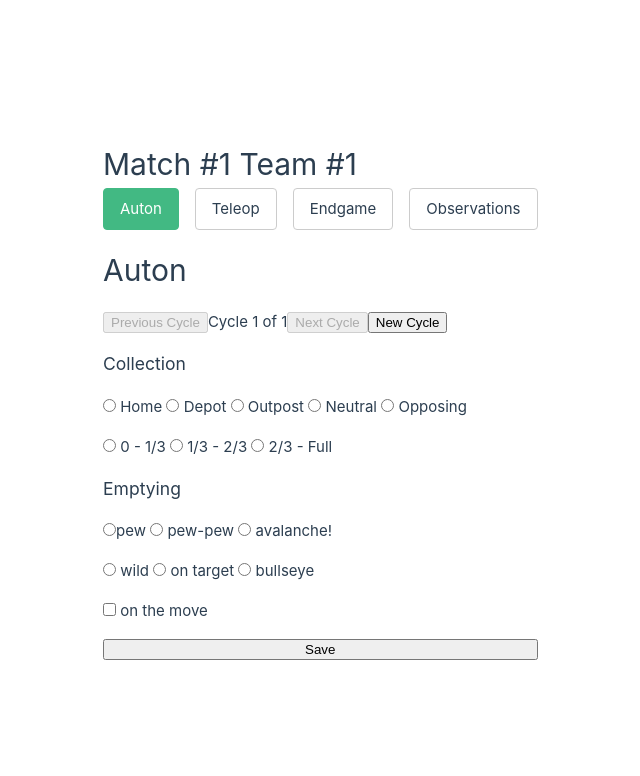
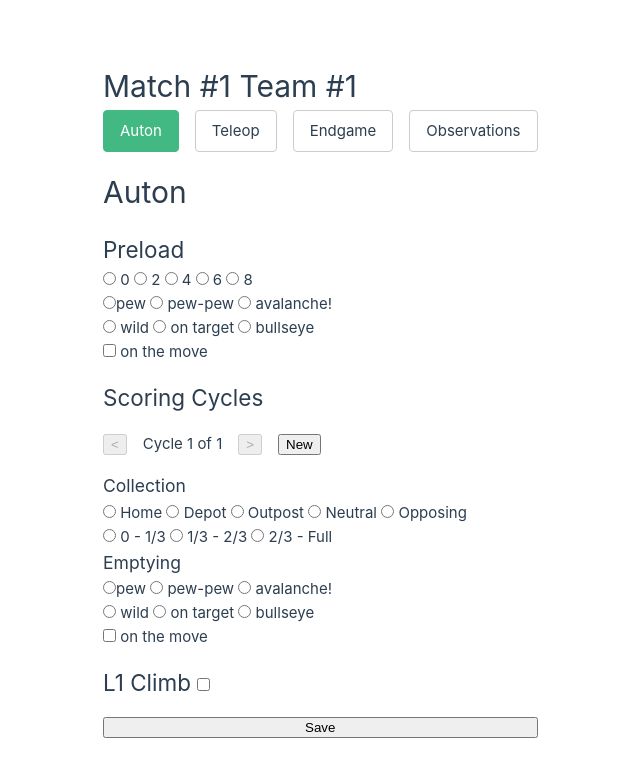
Before and after one commit to lauramoore/2026RebuiltScout, a Vue app: page /scout/1/1/1/auton in a window 1280 px wide. Shown: the top 776 px of the page, without its empty margins (537-1177 px from the left). Built offline with nearby package versions, Linux system fonts and the light colour scheme; no server answers; sample sign-in values are in the browser's storage.

Commit message:
clean up styles, refactoring for consistent behavior, look n feel, added missing phase attributes and cycle possibilities

```diff
--- /dev/null
+++ b/src/scout/components/CycleNavigator.vue
@@ -0,0 +1,36 @@
+<template>
+  <div class="cycle-navigator">
+    <button @click="$emit('previous')" :disabled="currentIndex === 0" type="button">&lt;</button>
+    <span>Cycle {{ currentIndex + 1 }} of {{ totalCycles }}</span>
+    <button @click="$emit('next')" :disabled="currentIndex >= totalCycles - 1" type="button">&gt;</button>
+    <button @click="$emit('add')" type="button">{{ newButtonText }}</button>
+  </div>
+</template>
+
+<script setup>
+defineProps({
+  currentIndex: {
+    type: Number,
+    required: true
+  },
+  totalCycles: {
+    type: Number,
+    required: true
+  },
+  newButtonText: {
+    type: String,
+    default: 'New'
+  }
+});
+
+defineEmits(['previous', 'next', 'add']);
+</script>
+
+<style scoped>
+.cycle-navigator {
+  display: flex;
+  align-items: center;
+  gap: 1rem;
+  margin-block: 1rem;
+}
+</style>
--- a/src/scout/components/DefenseCycle.vue
+++ b/src/scout/components/DefenseCycle.vue
@@ -17,36 +17,37 @@
       <input type="radio" value="home" v-model="defenseLocation" /> Home
     </label>
   </div>
+  <h3>Effectiveness</h3>
   <div>
     <label>
-      <input type="radio" value="1" v-model="effective" /> minor
+      <input type="radio" :value="1" v-model="effective" /> minor
     </label>
     <label>
-      <input type="radio" value="3" v-model="effective" /> decent
+      <input type="radio" :value="3" v-model="effective" /> decent
     </label>
     <label>
-      <input type="radio" value="7" v-model="effective" /> excellent
+      <input type="radio" :value="7" v-model="effective" /> excellent
     </label>
   </div>
-  <h3>Penaties</h3>
+  <h3>Penalties</h3>
   <div>
     <label>
-      <input type="radio" value="0" v-model="penalties" /> None
+      <input type="radio" :value="0" v-model="penalties" /> None
     </label>
     <label>
-      <input type="radio" value="1" v-model="penalties" /> 1-2
+      <input type="radio" :value="1" v-model="penalties" /> 1-2
     </label>
     <label>
-      <input type="radio" value="5" v-model="penalties" /> 3+
-    </label>
-    <div>
-    <label>
-      <input type="checkbox" value="true" v-model="majorFoul" />Yellow Card
-    </label>
-        <label>
-      <input type="checkbox" value="true" v-model="techFoul" />Red Card
+      <input type="radio" :value="5" v-model="penalties" /> 3+
     </label>
   </div>
+  <div>
+    <label>
+      <input type="checkbox" v-model="majorFoul" /> Yellow Card
+    </label>
+    <label>
+      <input type="checkbox" v-model="techFoul" /> Red Card
+    </label>
   </div>
 </template>
 
--- a/src/scout/components/ScoutAuton.vue
+++ b/src/scout/components/ScoutAuton.vue
@@ -1,21 +1,74 @@
 <template>
   <h1>Auton</h1>
   <div>
-    <button @click="previousCycle" :disabled="currentIndex === 0" type="button">Previous Cycle</button>
-    <span>Cycle {{ currentIndex + 1 }} of {{ (model.scoring || []).length }}</span>
-    <button @click="nextCycle" :disabled="currentIndex >= (model.scoring || []).length - 1" type="button">Next Cycle</button>
-    <button @click="addCycle" type="button">New Cycle</button>
+    <h2>Preload</h2>
+
+    <div>
+      <label>
+        <input type="radio" value="0" v-model="preload.count" /> 0
+      </label>
+      <label>
+        <input type="radio" value="2" v-model="preload.count" /> 2
+      </label>
+      <label>
+        <input type="radio" value="4" v-model="preload.count" /> 4
+      </label>
+      <label>
+        <input type="radio" value="6" v-model="preload.count" /> 6
+      </label>
+      <label>
+        <input type="radio" value="8" v-model="preload.count" /> 8
+      </label>
+    </div>
+    <div>
+    <label>
+      <input type="radio" value="1" v-model="preload.speed" />pew
+    </label>
+    <label>
+      <input type="radio" value="3" v-model="preload.speed" /> pew-pew
+    </label>
+    <label>
+      <input type="radio" value="7" v-model="preload.speed" /> avalanche!
+    </label>
   </div>
+   <div>
+    <label>
+      <input type="radio" value="1" v-model="preload.accuracy" /> wild
+    </label>
+    <label>
+      <input type="radio" value="3" v-model="preload.accuracy" /> on target
+    </label>
+    <label>
+      <input type="radio" value="7" v-model="preload.accuracy" /> bullseye
+    </label>
+  </div>
+  <div>
+     <label>
+      <input type="checkbox" value="true" v-model="preload.mobileShot" /> on the move
+    </label>
+  </div>
+  </div>
+
+  <div>
+    <h2>Scoring Cycles</h2>
+  <CycleNavigator :current-index="currentIndex" :total-cycles="cycles.length" @previous="previousCycle" @next="nextCycle" @add="addCycle" />
   <ScoreCycle v-model="currentCycleModel"/>
+  </div>
+
+  <div>
+     <h2>L1 Climb <label> <input type="checkbox" v-model="climb" />
+     </label></h2>
+  </div>
 </template>
 <script setup>
-import { computed, ref, watch } from 'vue';
+import { computed, ref } from 'vue';
 import ScoreCycle from './ScoreCycle.vue';
+import CycleNavigator from './CycleNavigator.vue';
+import { useCycleManager } from '../composables/useCycleManager.js';
 
 const props = defineProps({
   modelValue: Object
 });
-
 const emit = defineEmits(['update:modelValue']);
 
 const model = computed({
@@ -23,43 +76,18 @@ const model = computed({
   set: (value) => emit('update:modelValue', value)
 });
 
-const currentIndex = ref(0);
-
-watch(() => model.value.scoring, (newCycles) => {
-    if (!newCycles || newCycles.length === 0) {
-        model.value.scoring = [{}];
-    }
-    currentIndex.value = (model.value.scoring?.length || 1) - 1;
-}, { immediate: true });
-
-const currentCycleModel = computed({
-  get: () => {
-    return (model.value.scoring || [])[currentIndex.value] || {};
-  },
-  set: (value) => {
-    const newCycles = [...(model.value.scoring || [])];
-    newCycles[currentIndex.value] = value;
-    model.value.scoring = newCycles;
-  }
+const climb = computed({
+  get: () => model.value.autonClimb || false,
+  set: (val) => model.value = { ...model.value, climb: val }
 });
 
-function addCycle() {
-  const cycles = model.value.scoring || [];
-  const newCycles = [...cycles, {}];
-  model.value.scoring = newCycles;
-  currentIndex.value = newCycles.length - 1;
-}
+const preload = computed({
+  get: () => model.value.preload || 0 ,
+  set: (val) => model.value = { ...model.value, preload: val }
+});
 
-function previousCycle() {
-  if (currentIndex.value > 0) {
-    currentIndex.value--;
-  }
-}
+const cycleKey = ref('scoring');
 
-function nextCycle() {
-  const cycles = model.value.scoring || [];
-  if (currentIndex.value < cycles.length - 1) {
-    currentIndex.value++;
-  }
-}
+const { currentIndex, cycles, currentCycleModel, addCycle, previousCycle, nextCycle } = useCycleManager(model, cycleKey);
+
 </script>
--- a/src/scout/components/ScoutEndgame.vue
+++ b/src/scout/components/ScoutEndgame.vue
@@ -1,95 +1,84 @@
 <template>
-  <h1>EndGame</h1>
+  <h1>Endgame</h1>
   <div>
      <h2>Climb</h2>
-    <div>
      <label>
-      <input type="radio" value="1" v-model="climb" />L1
+       <input type="radio" value="L1" v-model="endGameClimb" /> L1
      </label>
      <label>
-      <input type="radio" value="2" v-model="climb" />L2
+       <input type="radio" value="L2" v-model="endGameClimb" /> L2
      </label>
      <label>
-      <input type="radio" value="3" v-model="climb" />L3
+       <input type="radio" value="L3" v-model="endGameClimb" /> L3
      </label>
      <label>
-      <input type="checkbox" v-model="climbAborted" />Not Successful
+       <input type="checkbox" v-model="endGameClimbFail" /> Failed
      </label>
   </div>
+  <div>
+    <h2>Cycles</h2>
+    <router-link :to="{ name: 'scout-endgame-scoring', params: $route.params }" custom v-slot="{ navigate, isActive }">
+      <button :class="{ active: isActive }" @click="navigate">Scoring</button>
+    </router-link>
+    <router-link :to="{ name: 'scout-endgame-defense', params: $route.params }" custom v-slot="{ navigate, isActive }">
+      <button :class="{ active: isActive }" @click="navigate">Defense</button>
+    </router-link>
   </div>
-  <h2>Additional Fuel</h2>
-    <h3>Scoring</h3>
-    <div>
-        <button @click="previousScoringCycle" :disabled="scoringCurrentIndex === 0" type="button">Previous Cycle</button>
-        <span>Cycle {{ scoringCurrentIndex + 1 }} of {{ (model.scoring || []).length }}</span>
-        <button @click="nextScoringCycle" :disabled="scoringCurrentIndex >= (model.scoring || []).length - 1" type="button">Next Cycle</button>
-        <button @click="addScoringCycle" type="button">New Cycle</button>
-    </div>
-    <Scoring v-model="currentScoringCycle" />
+
+  <!-- Display title from route meta -->
+  <h2 v-if="$route.meta.title">{{ $route.meta.title }}</h2>
+
+  <CycleNavigator v-if="currentCycleType" :current-index="currentIndex" :total-cycles="cycles.length" @previous="previousCycle" @next="nextCycle" @add="addCycle" new-button-text="New Cycle" />
+
+  <!-- The router will render the matched child component here. -->
+  <!-- We use v-slot to pass the correct v-model (a single cycle object) to the rendered component. -->
+  <router-view v-slot="{ Component }">
+    <component :is="Component" v-model="currentCycleModel" />
+  </router-view>
 </template>
 <script setup>
-import { computed, ref, watch } from 'vue';
-import Scoring from './ScoreCycle.vue';
+import { computed } from 'vue';
+import { useRoute } from 'vue-router';
+import { useCycleManager } from '../composables/useCycleManager.js';
+import CycleNavigator from './CycleNavigator.vue';
 
 const props = defineProps({
   modelValue: Object
 });
 
 const emit = defineEmits(['update:modelValue']);
+const route = useRoute();
 
 const model = computed({
   get: () => props.modelValue || {},
   set: (value) => emit('update:modelValue', value)
 });
 
-const climb = computed({
-  get: () => model.value.climb,
-  set: (value) => { model.value.climb = value; }
+const endGameClimb = computed({
+  get: () => model.value.endGameClimb,
+  set: (val) => model.value = { ...model.value, endGameClimb: val }
 });
 
-const climbAborted = computed({
-  get: () => model.value.climbAborted,
-  set: (value) => { model.value.climbAborted = value; }
+const endGameClimbFail = computed({
+  get: () => model.value.endGameClimbFail,
+  set: (val) => model.value = { ...model.value, endGameClimbFail: val }
 });
 
-// --- Scoring Cycles ---
-const scoringCurrentIndex = ref(0);
-
-watch(() => model.value.scoring, (newCycles) => {
-    if (!newCycles || newCycles.length === 0) {
-        model.value.scoring = [{}];
-    }
-    scoringCurrentIndex.value = (model.value.scoring?.length || 1) - 1;
-}, { immediate: true });
-
-const currentScoringCycle = computed({
-  get: () => (model.value.scoring || [])[scoringCurrentIndex.value] || {},
-  set: (value) => {
-    const newCycles = [...(model.value.scoring || [])];
-    newCycles[scoringCurrentIndex.value] = value;
-    model.value.scoring = newCycles;
-  }
+// Determine which type of cycle is active based on the route name
+const currentCycleType = computed(() => {
+  const routeName = String(route.name || '');
+  if (routeName.endsWith('scoring')) return 'scoring';
+  if (routeName.endsWith('defense')) return 'defense';
+  return null;
 });
 
-function addScoringCycle() {
-  const cycles = model.value.scoring || [];
-  const newCycles = [...cycles, {}];
-  model.value.scoring = newCycles;
-  scoringCurrentIndex.value = newCycles.length - 1;
+const { currentIndex, cycles, currentCycleModel, addCycle, previousCycle, nextCycle } = useCycleManager(model, currentCycleType);
+</script>
+
+<style scoped>
+button.active {
+  background-color: #42b983;
+  color: white;
+  border-color: #42b983;
 }
-
-function previousScoringCycle() {
-  if (scoringCurrentIndex.value > 0) {
-    scoringCurrentIndex.value--;
-  }
-}
-
-function nextScoringCycle() {
-  const cycles = model.value.scoring || [];
-  if (scoringCurrentIndex.value < cycles.length - 1) {
-    scoringCurrentIndex.value++;
-  }
-}
-
-
-</script>
+</style>
--- a/src/scout/components/ScoutTeleop.vue
+++ b/src/scout/components/ScoutTeleop.vue
@@ -15,12 +15,7 @@
   <!-- Display title from route meta -->
   <h2 v-if="$route.meta.title">{{ $route.meta.title }}</h2>
 
-  <div v-if="currentCycleType">
-    <button @click="previousCycle" :disabled="currentIndex === 0" type="button">Previous Cycle</button>
-    <span>Cycle {{ currentIndex + 1 }} of {{ (model[currentCycleType] || []).length }}</span>
-    <button @click="nextCycle" :disabled="currentIndex >= (model[currentCycleType] || []).length - 1" type="button">Next Cycle</button>
-    <button @click="addCycle" type="button">New Cycle</button>
-  </div>
+  <CycleNavigator v-if="currentCycleType" :current-index="currentIndex" :total-cycles="cycles.length" @previous="previousCycle" @next="nextCycle" @add="addCycle" new-button-text="New Cycle" />
 
   <!-- The router will render the matched child component here. -->
   <!-- We use v-slot to pass the correct v-model (a single cycle object) to the rendered component. -->
@@ -29,8 +24,10 @@
   </router-view>
 </template>
 <script setup>
-import { computed, ref, watch } from 'vue';
+import { computed } from 'vue';
 import { useRoute } from 'vue-router';
+import { useCycleManager } from '../composables/useCycleManager.js';
+import CycleNavigator from './CycleNavigator.vue';
 
 const props = defineProps({
   modelValue: Object
@@ -53,49 +50,7 @@ const currentCycleType = computed(() => {
   return null;
 });
 
-const currentIndex = ref(0);
-
-// When the cycle type changes (e.g., user clicks "Scoring"), update the logic
-watch(currentCycleType, (newType) => {
-  if (newType) {
-    const cycles = model.value[newType] || [];
-    if (cycles.length === 0) {
-      // Initialize with one empty cycle if none exist
-      model.value[newType] = [{}];
-    }
-    // Go to the last cycle for this type
-    currentIndex.value = (model.value[newType]?.length || 1) - 1;
-  }
-}, { immediate: true });
-
-const currentCycleModel = computed({
-  get: () => {
-    if (!currentCycleType.value) return {};
-    const cycles = model.value[currentCycleType.value] || [];
-    return cycles[currentIndex.value] || {};
-  },
-  set: (value) => {
-    if (!currentCycleType.value) return;
-    const newCycles = [...(model.value[currentCycleType.value] || [])];
-    newCycles[currentIndex.value] = value;
-    model.value[currentCycleType.value] = newCycles;
-  }
-});
-
-function addCycle() {
-  const cycles = model.value[currentCycleType.value] || [];
-  model.value[currentCycleType.value] = [...cycles, {}];
-  currentIndex.value = cycles.length;
-}
-
-function previousCycle() {
-  if (currentIndex.value > 0) currentIndex.value--;
-}
-
-function nextCycle() {
-  const cycles = model.value[currentCycleType.value] || [];
-  if (currentIndex.value < cycles.length - 1) currentIndex.value++;
-}
+const { currentIndex, cycles, currentCycleModel, addCycle, previousCycle, nextCycle } = useCycleManager(model, currentCycleType);
 </script>
 
 <style scoped>
--- /dev/null
+++ b/src/scout/composables/useCycleManager.js
@@ -0,0 +1,59 @@
+import { ref, computed, watch } from 'vue';
+
+/**
+ * A composable for managing a list of "cycles" within a larger data model.
+ * It handles adding, navigating, and updating individual cycles.
+ *
+ * @param {import('vue').Ref<Object>} model - A computed ref with get/set for the parent component's v-model.
+ * @param {import('vue').Ref<string | null>} cycleKey - A ref containing the property name on the model object that holds the array of cycles.
+ */
+export function useCycleManager(model, cycleKey) {
+  const currentIndex = ref(0);
+
+  const cycles = computed(() => (cycleKey.value ? model.value[cycleKey.value] : []) || []);
+
+  // When the cycleKey changes (e.g., switching from "passing" to "scoring"),
+  // ensure we have at least one cycle and reset the index to the last one.
+  watch(cycleKey, (newKey) => {
+    if (newKey) {
+      const currentCycles = model.value[newKey] || [];
+      if (currentCycles.length === 0) {
+        // Create a new object to trigger the model's setter, initializing the cycle array.
+        model.value = { ...model.value, [newKey]: [{}] };
+      }
+      // Go to the last cycle for this type.
+      // We read model.value again because it might have been updated in this watch handler.
+      currentIndex.value = (model.value[newKey]?.length || 1) - 1;
+    }
+  }, { immediate: true });
+
+  const currentCycleModel = computed({
+    get: () => {
+      return cycles.value[currentIndex.value] || {};
+    },
+    set: (value) => {
+      if (!cycleKey.value) return;
+      const newCycles = [...cycles.value];
+      newCycles[currentIndex.value] = value;
+      // Create a new object to trigger the model's setter, updating the cycle array.
+      model.value = { ...model.value, [cycleKey.value]: newCycles };
+    }
+  });
+
+  function addCycle() {
+    if (!cycleKey.value) return;
+    const newCycles = [...cycles.value, {}];
+    model.value = { ...model.value, [cycleKey.value]: newCycles };
+    currentIndex.value = newCycles.length - 1;
+  }
+
+  function previousCycle() {
+    if (currentIndex.value > 0) currentIndex.value--;
+  }
+
+  function nextCycle() {
+    if (currentIndex.value < cycles.value.length - 1) currentIndex.value++;
+  }
+
+  return { currentIndex, cycles, currentCycleModel, addCycle, previousCycle, nextCycle };
+}
--- a/src/scout/scout.js
+++ b/src/scout/scout.js
@@ -49,7 +49,25 @@ const routes = [
       {
         path: 'endgame',
         name: 'scout-endgame',
-        component: () => import('./components/ScoutEndgame.vue')
+        component: () => import('./components/ScoutEndgame.vue'),
+        redirect: to => {
+          return { name: 'scout-endgame-scoring', params: to.params };
+        },
+         children: [
+        {
+            path: 'scoring', // -> /scout/:match/:team/endgame/scoring
+            name: 'scout-endgame-scoring',
+            component: () => import('./components/ScoreCycle.vue'),
+            meta: { title: 'Scoring' }
+        },
+         {
+            path: 'defense', // -> /scout/:match/:team/endgame/defense
+            name: 'scout-endgame-defense',
+            component: () => import('./components/DefenseCycle.vue'),
+            meta: { title: 'Defense' }
+        },
+
+         ]
       },
       {
         path: "observations", // relative path -> /scout/:match/:team/observations
```
Also changed, not shown: src/scout/ScoutView.vue (+12 -2 lines), src/scout/components/ScoutObservations.vue (+14 -1 lines), src/summary/MatchSummaryByTeam.js (added, +146 -0 lines). Lines whose indentation alone changed are shown as unchanged.
